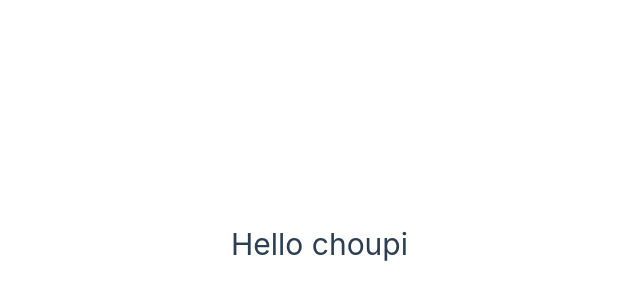
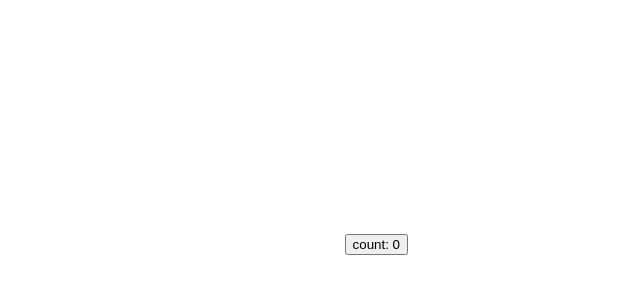
Before and after one commit to yicheng74/frontend-study, a Vue app in the folder vue/vue-project01/: page / in a window 1280 px wide. Shown: the part 156-456 px from the top of the page, without its empty margins (232-872 px from the left). Built offline with nearby package versions, Linux system fonts and the light colour scheme.

Commit message:
林臭屁的弟的提交Day61

```diff
--- a/vue/vue-project01/src/App.vue
+++ b/vue/vue-project01/src/App.vue
@@ -1,12 +1,10 @@
 <script setup>
-  import { ref } from 'vue';
-
-  const message = ref('Hello choupi');
+  import ApiDemo from './views/ApiDemo.vue';
 </script>
 
 
 <template>
-  <h1>{{message}}</h1>
+  <ApiDemo></ApiDemo>
 </template>
 
 <style scoped>
--- /dev/null
+++ b/vue/vue-project01/src/views/ApiDemo.vue
@@ -0,0 +1,20 @@
+<script setup>
+    import { ref, onMounted } from 'vue';
+    const count = ref(0);
+
+    function increment() {
+        count.value++;
+    }
+
+    onMounted(() => {
+        console.log('ApiDemo mounted');
+    })
+</script>
+
+<template>
+    <button @click="increment">count: {{ count }}</button>
+</template>
+
+<style scoped>
+
+</style>
```
